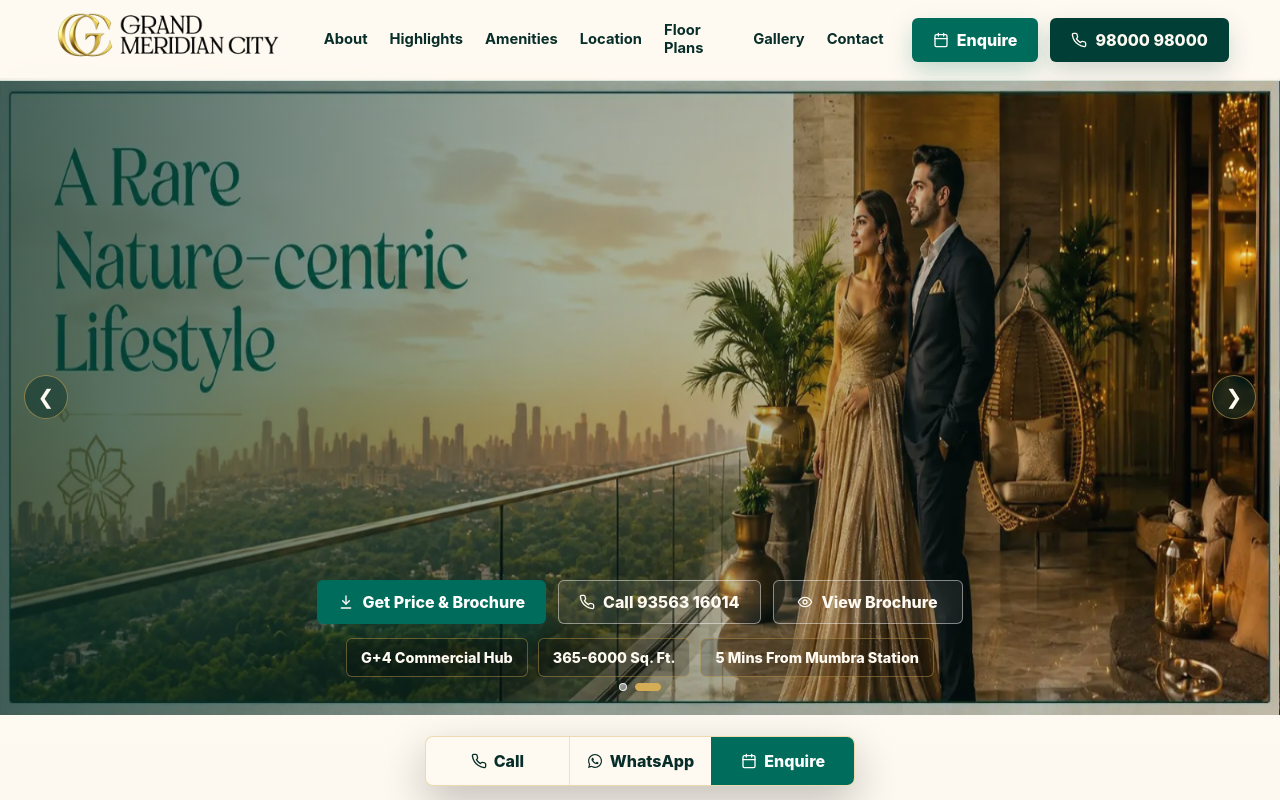
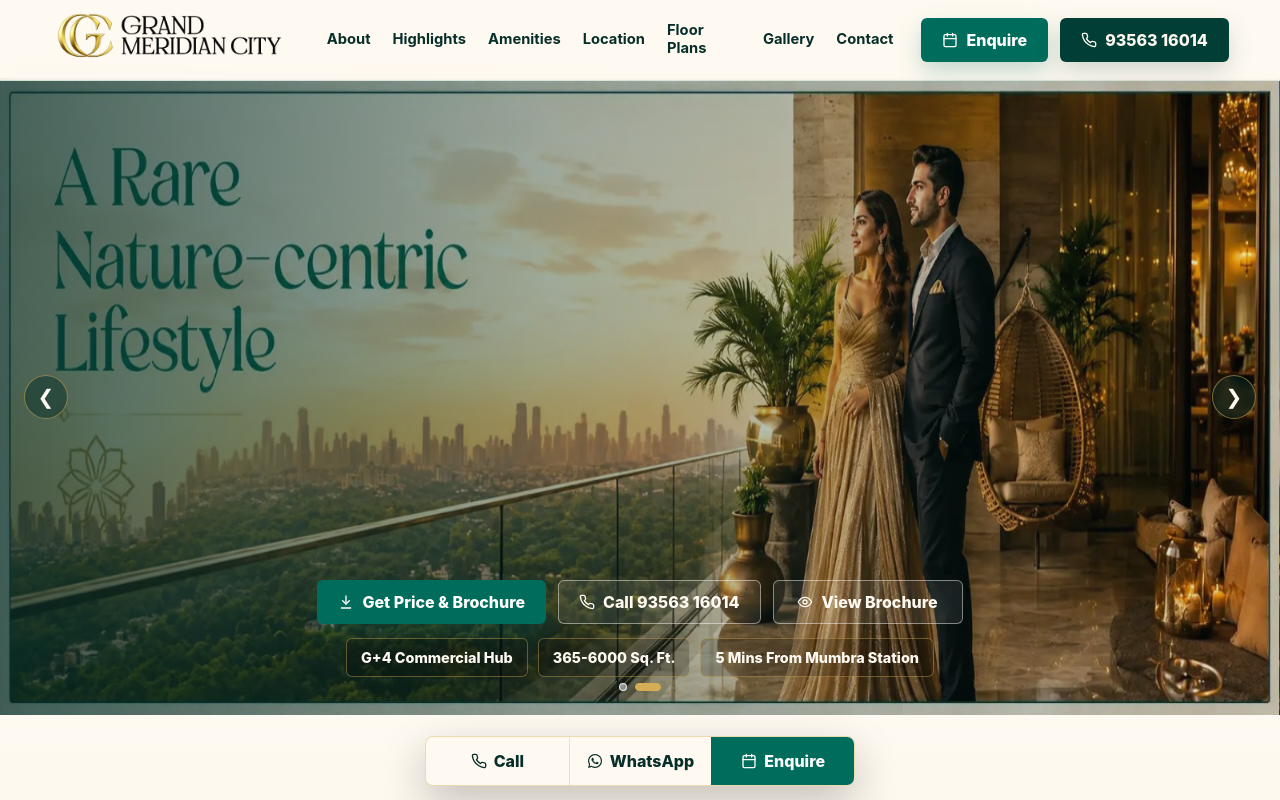
Before and after one commit to raufshaikhcapdbi-maker/MEK-grand-central-, a website: page index.html in a window 1280 px wide. Shown: the top 800 px of the page. Drawn offline with Linux system fonts and the light colour scheme.

Commit message:
initial commit

```diff
--- a/index.html
+++ b/index.html
@@ -66,7 +66,7 @@
         </button>
         <a class="header-call" href="tel:+919356316014">
           <svg class="icon" aria-hidden="true"><use href="#icon-phone"></use></svg>
-          98000 98000
+          93563 16014
         </a>
       </div>
       <button class="menu-toggle" type="button" aria-label="Open menu" aria-controls="mobileNav" aria-expanded="false">
```
